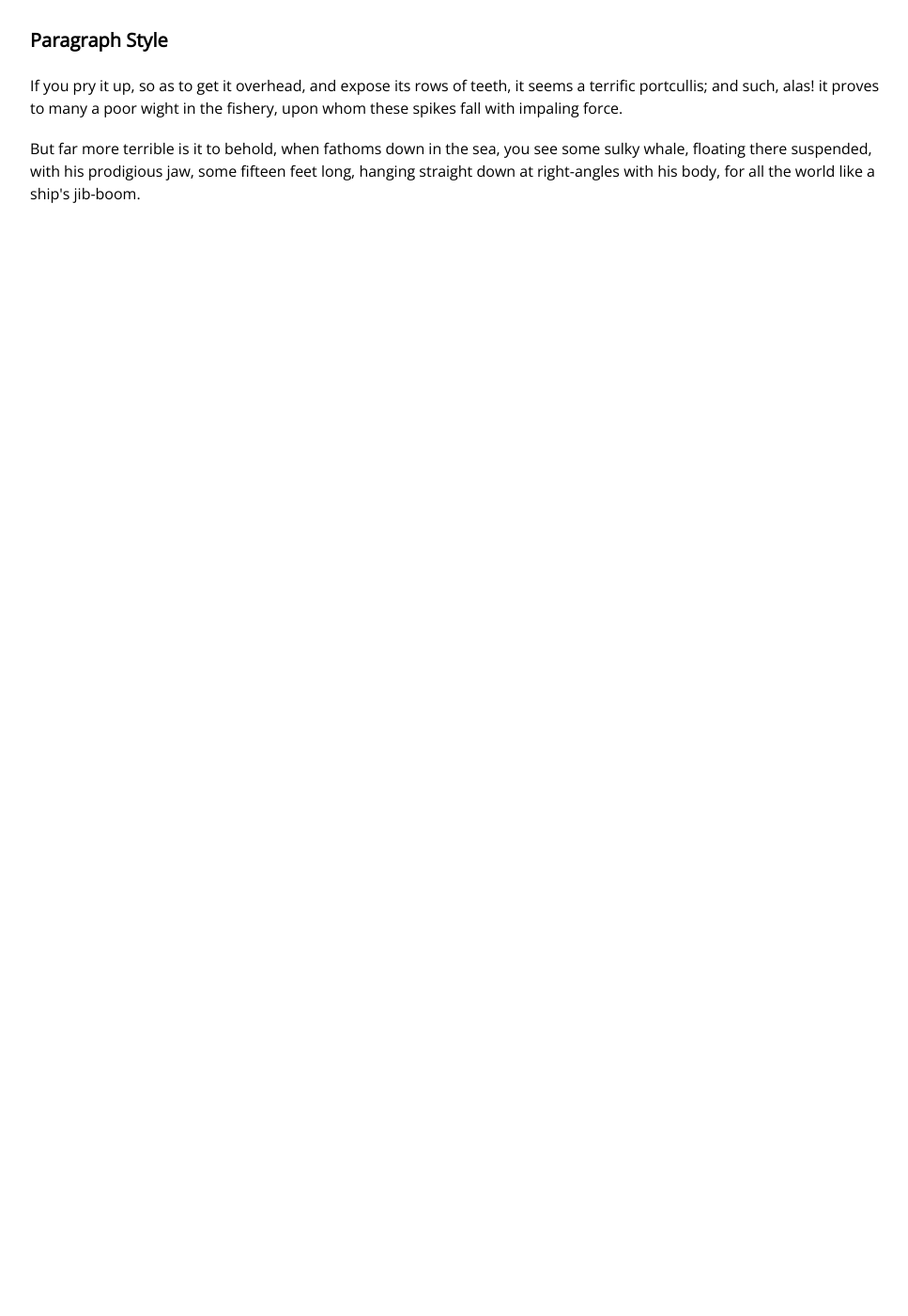
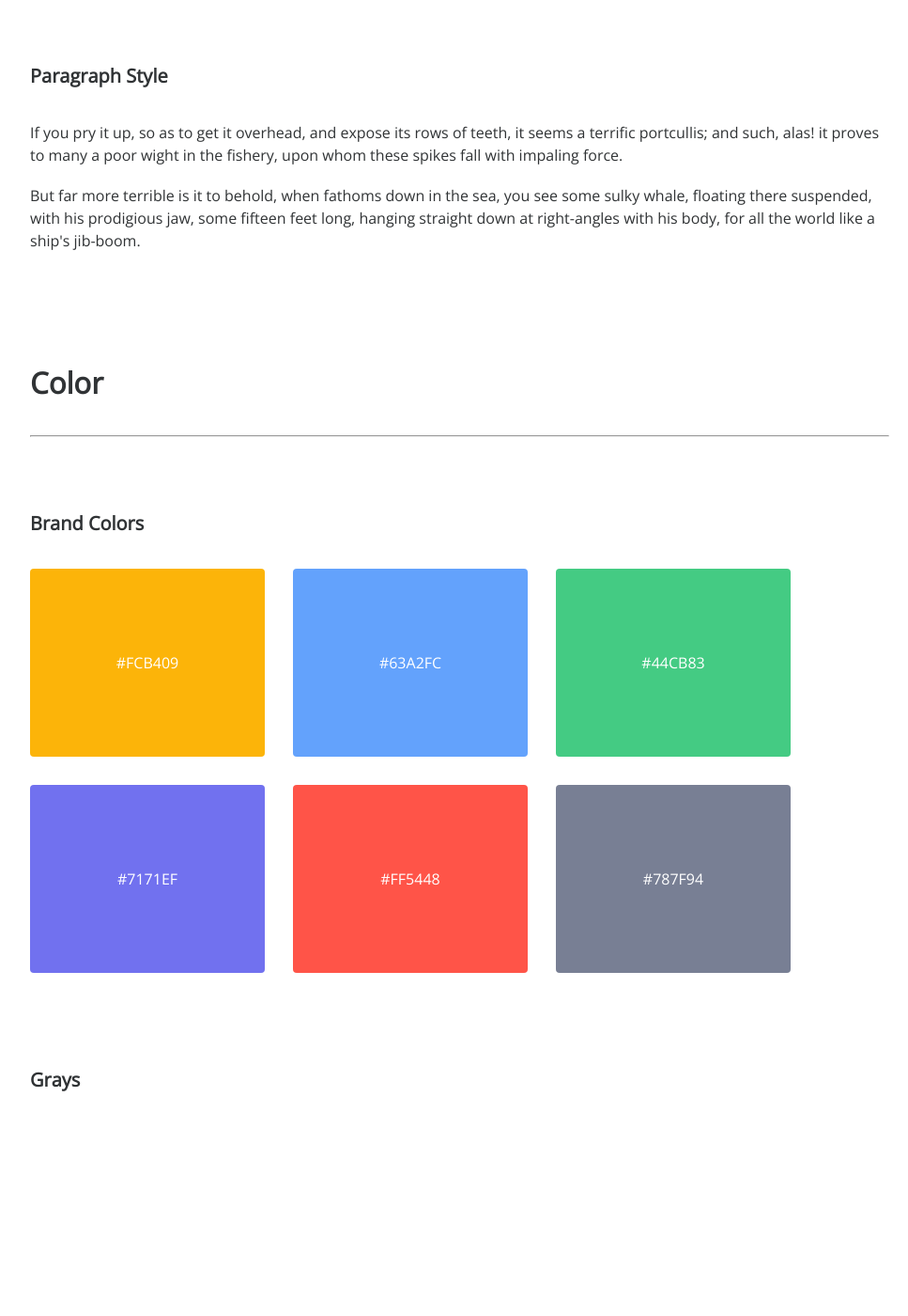
Before and after one commit to yehyon/yehyon.github.io, a plain HTML site: page styleguide/index.html in a window 1280 px wide. Shown: the part 778-2178 px from the top of the page at 94% size, without its empty margins (303-1270 px from the left). Before the commit the page ends 1015 px from the top, so only its background shows below. Drawn offline with nearby package versions, Linux system fonts and the light colour scheme.

Commit message:
add brand colors to style guide

```diff
--- a/styleguide/css/styleguide.css
+++ b/styleguide/css/styleguide.css
@@ -2,6 +2,7 @@ html, body {
 	max-width: 1220px;
 	height: 100%;
 	margin: auto;
+	color: #303335;
 }
 
 /*===============================
@@ -75,25 +76,34 @@ div.main-content {
     float: right;
 }
 
+/*===============================
+Titling Typography Rule
+===============================*/
+
 .section-title-style {
-    margin-top: 48px;
-    color: #000;
+    margin-top: 72px;
+    overflow: hidden;
 }
 
-.headings-typography {
-    margin-top: 30px;
+.inner-title-style {
+    padding-top: 72px;
+    overflow: hidden;
+    padding-bottom: 12px;
+}
+
+.section-container {
+    padding-bottom: 24px;
     overflow: hidden;
 }
+
+/*===============================
+Typography Section Styling
+===============================*/
 
 .type-sample {
     float: left;
     width: 50%;
     box-sizing: border-box;
-}
-
-.inner-title-style {
-    padding-top: 72px;
-    color: #000;
 }
 
 .type-description {
@@ -102,3 +112,55 @@ div.main-content {
     box-sizing: border-box;
     color: #d2d2d2;
 }
+
+.headings-typography {
+    overflow: hidden;
+}
+
+/*===============================
+Color Section Styling
+===============================*/
+
+.color-box-container {
+    overflow: hidden;
+}
+
+.box {
+    float: left;
+    width: 250px;
+    height: 200px;
+    box-sizing: border-box;
+    border-radius: 4px;
+    margin-right: 30px;
+    margin-bottom: 30px;
+    text-align: center;
+    line-height: 200px;
+    color: #fff;
+    font-family: 'Open Sans', sans-serif;
+    font-size: 1em;
+    text-transform: uppercase;
+}
+
+.box.one {
+    background-color: #FCB409;
+}
+
+.box.two {
+    background-color: #63A2FC;
+}
+
+.box.three {
+    background-color: #44CB83;
+}
+
+.box.four {
+    background-color: #7171EF;
+}
+
+.box.five {
+    background-color: #FF5448;
+}
+
+.box.six {
+    background-color: #787F94;
+}
--- a/styleguide/index.html
+++ b/styleguide/index.html
@@ -13,18 +13,20 @@
     <nav class="sidebar">
         <ul>
             <li><a href="#typography">Typography</a></li>
-            <li><a href="">Color</a></li>
+            <li><a href="#color">Color</a></li>
             <li><a href="">List Style</a></li>
             <li><a href="">Table</a></li>
         </ul>
     </nav>
     <div class="main-content">
-        <div id="typography">
+        <div class="section-container" id="typography">
             <div class="section-title-style">
                 <h4>Typography</h4>
             </div>
             <hr>
-            <div class="inner-title-style"><h6>Header Style</h6></div>
+            <div class="inner-title-style">
+                <h6>Header Style</h6>
+            </div>
             <ul class="headings-typography">
                 <li>
                     <div class="type-sample"><h1>Heading 1</h1></div><div class="type-description"><h1>Extra-Bold</h1></div>
@@ -45,7 +47,7 @@
                     <div class="type-sample"><h6>Heading 6</h6></div><div class="type-description"><h6>Semi-Bold</h6></div>
                 </li>
             </ul>
-            <div>
+            <div class="pargraph-typography">
                 <div class="inner-title-style">
                     <h6>Paragraph Style</h6>
                 </div>
@@ -53,7 +55,32 @@
                 <p>But far more terrible is it to behold, when fathoms down in the sea, you see some sulky whale, floating there suspended, with his prodigious jaw, some fifteen feet long, hanging straight down at right-angles with his body, for all the world like a ship's jib-boom.</p>
             </div>
         </div>
-        <div id="#color">
+        <div id="color">
+            <div class="section-title-style">
+                <h4>Color</h4>
+            </div>
+            <hr>
+            <div class="inner-title-style">
+                <h6>Brand Colors</h6>
+            </div>
+            <ul class="color-box-container">
+                <li class="box one">#FCB409</li>
+                <li class="box two">#63A2FC</li>
+                <li class="box three">#44CB83</li>
+                <li class="box four">#7171EF</li>
+                <li class="box five">#FF5448</li>
+                <li class="box six">#787F94</li>
+            </ul>
+            <div class="inner-title-style">
+                <h6>Grays</h6>
+            </div>
+            <ul class="color-box-container">
+                <li class="box seven"></li>
+                <li class="box eight"></li>
+                <li class="box nine"></li>
+                <li class="box ten"></li>
+                <li class="box eleven"></li>
+            </ul>
 
         </div>
     </div>
```
